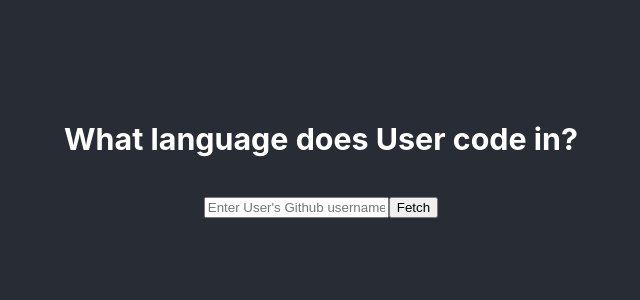
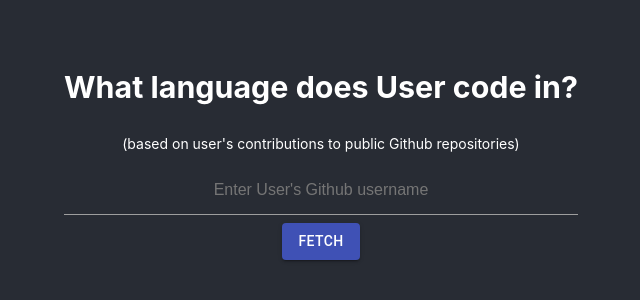
Before and after one commit to shah-tejas/GithubApp, a React (Create React App) app: page / in a window 1280 px wide. Shown: the part 246-546 px from the top of the page, without its empty margins (319-959 px from the left). Built offline with nearby package versions, Linux system fonts and the light colour scheme; no server answers.

Commit message:
Add Basic Auth

```diff
--- a/package.json
+++ b/package.json
@@ -4,10 +4,12 @@
   "version": "0.1.0",
   "private": true,
   "dependencies": {
+    "@material-ui/core": "^4.10.2",
     "@testing-library/jest-dom": "^4.2.4",
     "@testing-library/react": "^9.3.2",
     "@testing-library/user-event": "^7.1.2",
     "axios": "^0.19.2",
+    "base-64": "^0.1.0",
     "node-sass": "^4.14.1",
     "react": "^16.13.1",
     "react-dom": "^16.13.1",
--- a/src/components/GithubApp.js
+++ b/src/components/GithubApp.js
@@ -1,11 +1,22 @@
 import React, { useState } from 'react';
 import './GithubApp.scss';
 import MyPieChart from './MyPieChart';
+import Button from '@material-ui/core/Button';
 
 const GithubApp = () => {
     const [username, setUsername] = useState("");
     const [languages, setLanguages] = useState([]);
     const [fetching, setFetching] = useState(false);
+
+    const myHeaders = new Headers();
+    const authHeader = "Basic " + btoa(process.env.REACT_APP_GITHUB_CLIENT_ID + ":" + process.env.REACT_APP_GITHUB_CLIENT_SECRET);
+    myHeaders.append("Authorization", authHeader);
+
+    const requestOptions = {
+        method: 'GET',
+        headers: myHeaders,
+        redirect: 'follow'
+    };
 
     const handleChange = (event) => {
         setUsername(event.target.value);
@@ -13,9 +24,9 @@ const GithubApp = () => {
 
     const fetchUserdetails = async () => {
         setFetching(true);
-        const resp = await fetch(`https://api.github.com/users/${username}/repos`);
+        const resp = await fetch(`https://api.github.com/users/${username}/repos`, requestOptions);
         const userRepositories = await resp.json();
-        if(userRepositories) {
+        if(userRepositories && userRepositories.length > 0) {
             const languageMap = new Map();
             userRepositories.forEach((repo) => {
                 if(repo.language) {
@@ -41,13 +52,20 @@ const GithubApp = () => {
     return (
         <div className="container">
             <h3>What language does User code in?</h3>
+            <p>(based on user's contributions to public Github repositories)</p>
             <input
                 type="text"
                 placeholder="Enter User's Github username"
                 value={username}
                 onChange={handleChange}
             />
-            <button onClick={fetchUserdetails}>Fetch</button>
+            <Button
+                variant="contained"
+                color="primary"
+                onClick={fetchUserdetails}
+            >
+                Fetch
+            </Button>
             <div>
                 {languages.length > 0 && !fetching
                     && <MyPieChart languages={languages} /> }
--- a/src/components/GithubApp.scss
+++ b/src/components/GithubApp.scss
@@ -1,3 +1,34 @@
 .container {
 
+    input {
+        background-color: transparent;
+        text-align: center;
+        border: none;
+        color: white;
+        border-bottom: 1px solid #9e9e9e;
+        border-radius: 0;
+        outline: none;
+        height: 3rem;
+        width: 100%;
+        font-size: 16px;
+        margin: 0 0 8px 0;
+        padding: 0;
+        -webkit-box-shadow: none;
+        box-shadow: none;
+        -webkit-box-sizing: content-box;
+        box-sizing: content-box;
+        -webkit-transition: border .3s, -webkit-box-shadow .3s;
+        transition: border .3s, -webkit-box-shadow .3s;
+        transition: box-shadow .3s, border .3s;
+        transition: box-shadow .3s, border .3s, -webkit-box-shadow .3s;
+    }
+
+    div {
+        padding-top: 10px;
+    }
+
+    p {
+        padding-top: 0px;
+        font-size: 14px;
+    }
 }
```
Also changed, not shown: 1 other file (tests, documents, lock files or other folders).
